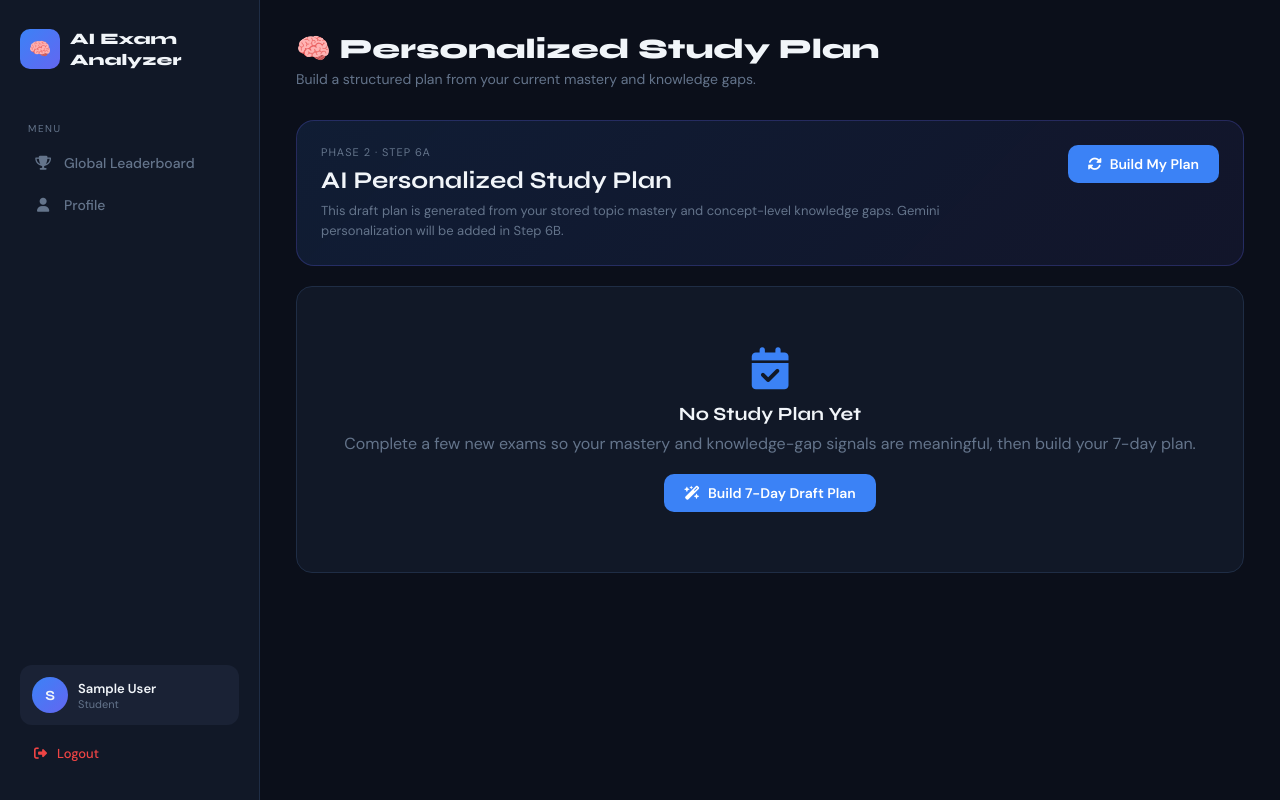
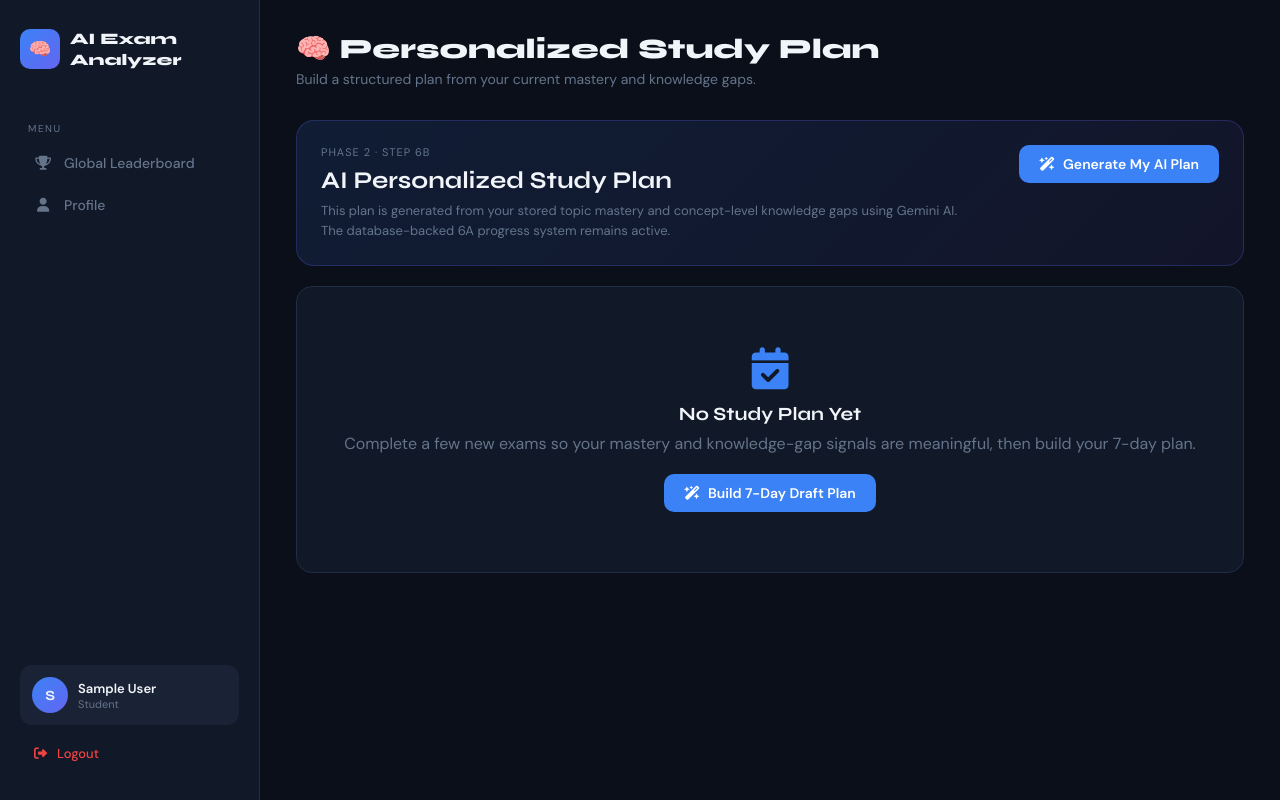
Before and after one commit to anuragbishit/AI-Exam-Analyzer, a Flask app: template templates/study_plan.html in a window 1280 px wide. Run offline with Flask 3, Linux system fonts and the light colour scheme; the template is opened without the code that fills it, so the values that code supplies are empty; the visitor is signed in with stand-in values (Sample User, id 1); some libraries are stand-ins or nearby versions.

Commit message:
Update Study Plan UI for Gemini AI

```diff
--- a/templates/study_plan.html
+++ b/templates/study_plan.html
@@ -129,23 +129,31 @@
     <div class="plan-hero">
         <div style="display:flex;justify-content:space-between;align-items:flex-start;gap:16px;flex-wrap:wrap;">
             <div>
-                <div style="font-size:11px;text-transform:uppercase;letter-spacing:1px;color:var(--muted);margin-bottom:7px;">Phase 2 · Step 6A</div>
+                <div style="font-size:11px;text-transform:uppercase;letter-spacing:1px;color:var(--muted);margin-bottom:7px;">Phase 2 · Step 6B</div>
                 <h2 style="font-size:24px;margin-bottom:6px;">AI Personalized Study Plan</h2>
                 <p style="font-size:13px;color:var(--muted);line-height:1.55;max-width:650px;">
-                    This draft plan is generated from your stored topic mastery and concept-level knowledge gaps.
-                    Gemini personalization will be added in Step 6B.
+                    This plan is generated from your stored topic mastery and concept-level knowledge gaps using Gemini AI. The database-backed 6A progress system remains active.
                 </p>
             </div>
             <form method="POST" action="/study_plan/generate">
                 <button class="btn btn-primary" type="submit">
-                    <i class="fa-solid fa-rotate"></i>
-                    {% if plan %}Regenerate Plan{% else %}Build My Plan{% endif %}
+                    <i class="fa-solid fa-wand-magic-sparkles"></i>
+                    {% if plan %}Generate New AI Plan{% else %}Generate My AI Plan{% endif %}
                 </button>
             </form>
         </div>
 
         {% if plan %}
-        <div style="display:flex;justify-content:space-between;font-size:12px;color:var(--muted);margin-top:18px;">
+        <div style="display:flex;align-items:center;gap:8px;flex-wrap:wrap;margin-top:18px;">
+            {% if plan.generation_method == 'gemini' %}
+            <span class="badge badge-green"><i class="fa-solid fa-wand-magic-sparkles"></i>&nbsp; Gemini AI Plan</span>
+            {% elif plan.generation_method == 'rule_based_fallback' %}
+            <span class="badge badge-amber"><i class="fa-solid fa-shield-halved"></i>&nbsp; AI Fallback Plan</span>
+            {% else %}
+            <span class="badge badge-blue"><i class="fa-solid fa-gears"></i>&nbsp; Rule-Based Plan</span>
+            {% endif %}
+        </div>
+        <div style="display:flex;justify-content:space-between;font-size:12px;color:var(--muted);margin-top:10px;">
             <span>{{ plan.completed_items }}/{{ plan.total_items }} days completed</span>
             <strong style="color:var(--text);">{{ plan.progress_percent }}%</strong>
         </div>
```
